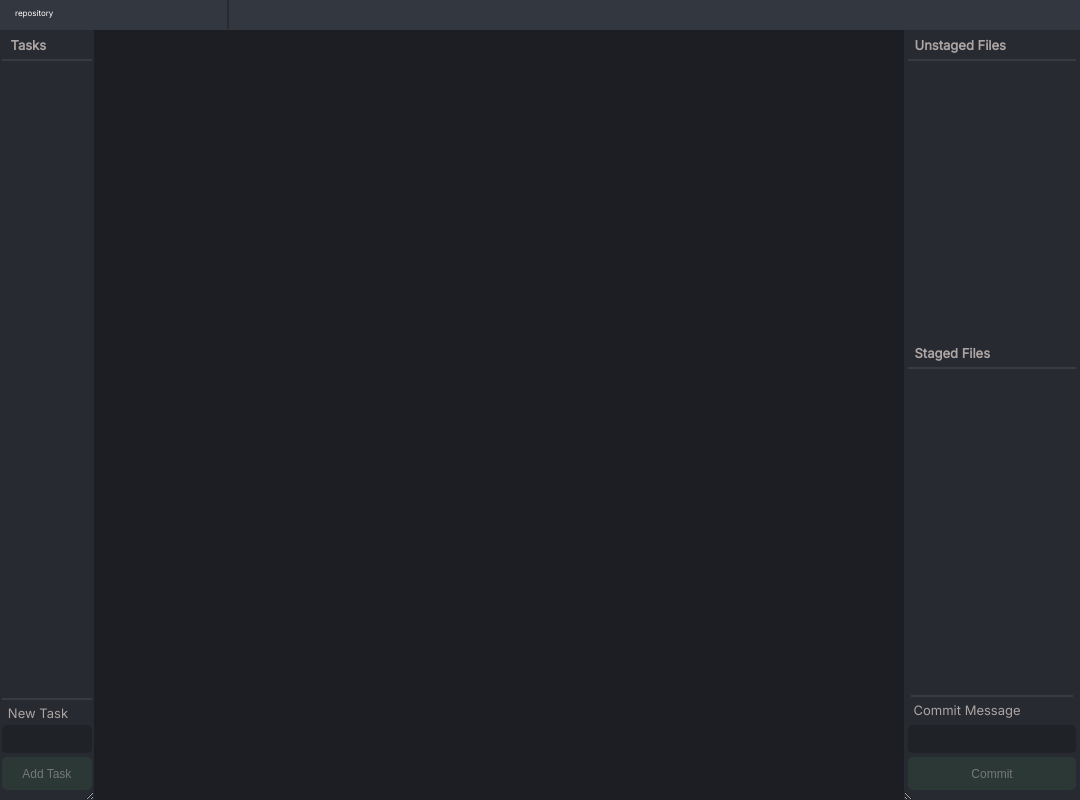
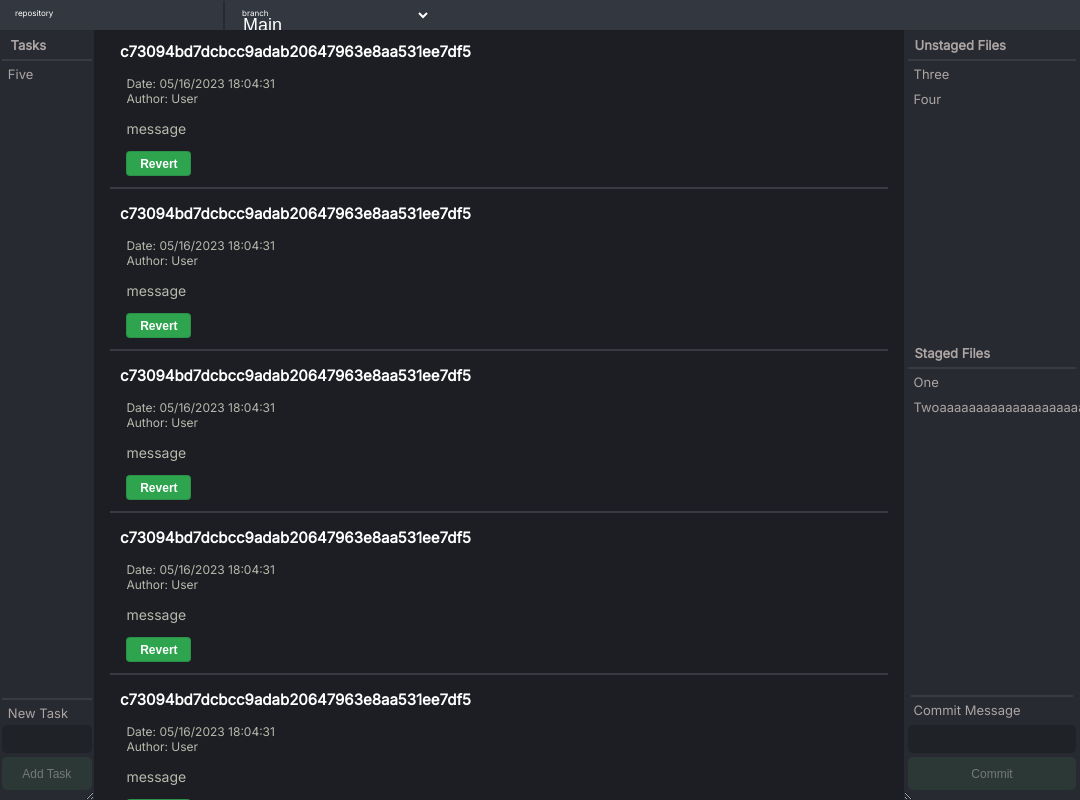
Before and after one commit to Chengming-Li/CableVCS, an Electron app: page Application/src/index.html in a window 1080 px wide. Drawn offline with Linux system fonts and the light colour scheme; no server answers.

Commit message:
added branch select feature

```diff
--- a/Application/src/index.css
+++ b/Application/src/index.css
@@ -24,6 +24,7 @@
     z-index: 11;
     float: top;
     opacity: 1;
+    display: flex;
 }
 .header #repo {
     position: absolute;
@@ -32,6 +33,7 @@
     left: 15px;
     font-size: 8px;
     font-weight: medium;
+    z-index: 2;
 }
 .header #repoName {
     position: absolute;
@@ -40,6 +42,7 @@
     left: 15px;
     font-size: 18px;
     font-weight: medium;
+    z-index: 2;
 }
 .header #task-label-hr {
     margin-top: -10px;
@@ -47,6 +50,39 @@
 .header #getDir {
     height: 100%;
     width: 225px;
+}
+.header #branch {
+    position: absolute;
+    margin-top: 0;
+    top: 8px;
+    left: 242px;
+    font-size: 8px;
+    font-weight: medium;
+    z-index: 10;
+}
+.header #getDir {
+    display: flex;
+    z-index: -1;
+}
+.header #selectBranch {
+    display: flex;
+    z-index: -1;
+    background-color: red;
+}
+.header #branchDropDown {
+    border: none;
+    background-color: #33373F;
+    min-width: 100px;
+    color: white;
+    text-align: left;
+    padding-left: 14px;
+    padding-top: 14px;
+    padding-right: 14px;
+    font-size: 18px;
+}
+.header #branchDropDown:focus,
+#branchDropDown:active {
+  outline: none;
 }
 .tasks {
     position: absolute;
@@ -228,6 +264,9 @@
     color: #75797B;
     overflow: hidden;
 }
+.log #branchSelect {
+    position: absolute;
+}
 .log #logInfo {
     position: relative;
     width: 100%;
@@ -241,6 +280,12 @@
     padding-bottom: 5px;
     color: #b8b9ac;
     font-size: 12px;
+}
+.commitItem #hash {
+    color: white;
+    font-weight: bold;
+    font-size: 15px;
+    left: 3.2%;
 }
 .commitItem button {
     position: relative;
@@ -265,6 +310,8 @@
     top: 0px;
     padding-top: 0px;
     left: 4%;
+    user-select: auto;
+    width: 92%;
 }
 .item {
     position: relative;
--- a/Application/src/index.html
+++ b/Application/src/index.html
@@ -13,7 +13,12 @@
         <div id="getDir" title="Please select a directory">
             <p id="repo">repository</p>
             <p id="repoName"></p>
-            <div style="position: absolute; left: 227px; background-color: #272A31; height: 96%; width: 2px;"></div>
+            <div style="position: relative; left: 99%; background-color: #272A31; height: 96%; width: 2px; top: 2%; z-index: 10;"></div>
+        </div>
+        <div id="selectBranch" title="Change Branch">
+            <p id="branch">branch</p>
+            <select name="Select Branch" id="branchDropDown">
+            </select>
         </div>
     </div>
     <div class="tasks" id="tasks">
--- a/Application/src/render.js
+++ b/Application/src/render.js
@@ -1,6 +1,5 @@
 /*
 TO DO:
-    Create commit log system
     Create branch buttons and branch selection system(drop down on top left corner)
     Link up frontend with backend
 */
@@ -19,12 +18,15 @@
 const taskParent = document.getElementById('tasksListHolder');
 const getDir = document.getElementById('getDir');
 const repoName = document.getElementById('repoName');
+const branchDropDown = document.getElementById('branchDropDown');
 //#endregion
 
 var currentRepo = "";
+var currentBranch = "Main";
+const branches = [];
 getDir.addEventListener('click', () => {
     window.electronAPI.selectFolder().then(result=>{
-        if (result !== undefined && currentRepo !== result) {
+        if (result !== undefined && currentRepo !== result && result.length > 0) {
             currentRepo = result;
             if (currentRepo.length <= 20) {
                 repoName.textContent = currentRepo
@@ -34,6 +36,26 @@
             getDir.title = "Directory: " + result;
         }
     })
+});
+// code to insert all the branches to branches list
+branches.push("Main")
+branches.push("AAA")
+branches.push("Create New Branch")
+branchDropDown.addEventListener('change', function() {
+    const selectedValue = this.value;
+
+    if (selectedValue === 'Create New Branch') {
+        console.log('NEW BRANCH');
+        branchDropDown.value = currentBranch;
+    } else {
+        currentBranch = selectedValue;
+    }
+});
+branches.forEach(function(item) {
+    const option = document.createElement('option');
+    option.value = item;
+    option.textContent = item;
+    branchDropDown.appendChild(option);
 });
 
 const completed = [];
@@ -205,14 +227,12 @@
     taskElementList.forEach(function(item) {
         item.remove()
     })
-    commitLog.forEach(function(item) {
-        item.remove()
-    })
     stagedFilesList.length = 0;
     unstagedFilesList.length = 0;
     taskElementList.length = 0;
     completed.length = 0;
     added.length = 0;
+    resetCommitLog()
 }
 function addCommit(text, hash, message) {
     var item = document.createElement("div");
@@ -221,10 +241,7 @@
     item.appendChild(document.createElement("hr"));
     var hashText = document.createElement('p');
     hashText.innerHTML = hash;
-    hashText.style.color = "white";
-    hashText.style.fontWeight = "bold";
-    hashText.style.fontSize = "15px";
-    hashText.style.left = "3.5%";
+    hashText.setAttribute("id", "hash");
     item.appendChild(hashText);
     var textbox = document.createElement('p');
     textbox.innerHTML = text.replace(/\n/g, "<br>");
@@ -240,6 +257,12 @@
         console.log(hash);
     });
     logText.appendChild(item);
+}
+function resetCommitLog() {
+    commitLog.forEach(function(item) {
+        item.remove()
+    })
+    commitLog.length = 0;
 }
 //#endregion
 
@@ -285,4 +308,4 @@
 for (var i = 1; i <= 20; i++) {
     addCommit("Date: 05/16/2023 18:04:31\nAuthor: User", "c73094bd7dcbcc9adab20647963e8aa531ee7df5", "message")
 }
-resetEverything()
+addCommit("Date: 05/16/2023 18:04:31\nAuthor: User", "c73094bd7dcbcc9adab20647963e8aa531ee7df5", "Lorem ipsum dolor sit amet, consectetur adipiscing elit, sed do eiusmod tempor incididunt ut labore et dolore magna aliqua. Id donec ultrices tincidunt arcu non sodales neque sodales. Quam lacus suspendisse faucibus interdum posuere. Nunc lobortis mattis aliquam faucibus purus in massa tempor. Odio eu feugiat pretium nibh ipsum consequat nisl vel pretium. Cursus euismod quis viverra nibh cras pulvinar. Amet dictum sit amet justo. Praesent elementum facilisis leo vel fringilla est ullamcorper eget. Est ante in nibh mauris cursus mattis molestie a iaculis. Sociis natoque penatibus et magnis dis parturient montes nascetur. Tincidunt id aliquet risus feugiat in ante. Eu ultrices vitae auctor eu augue ut lectus arcu bibendum. Ante in nibh mauris cursus mattis. Turpis cursus in hac habitasse platea.")
```
